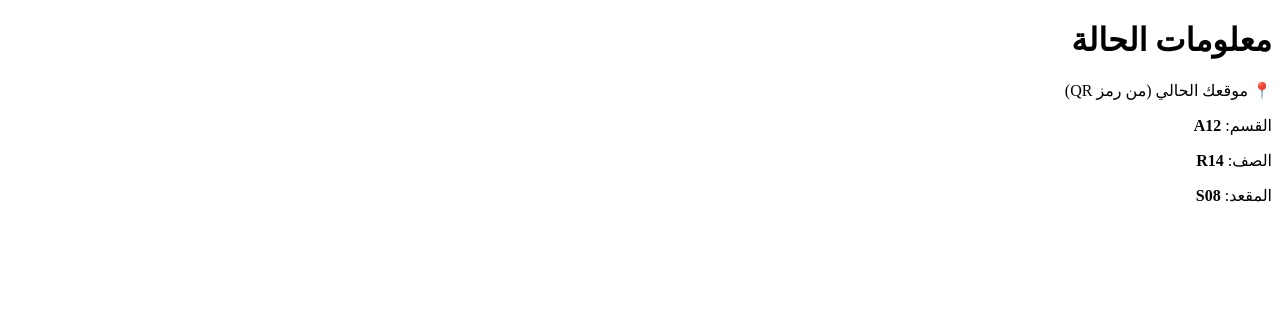
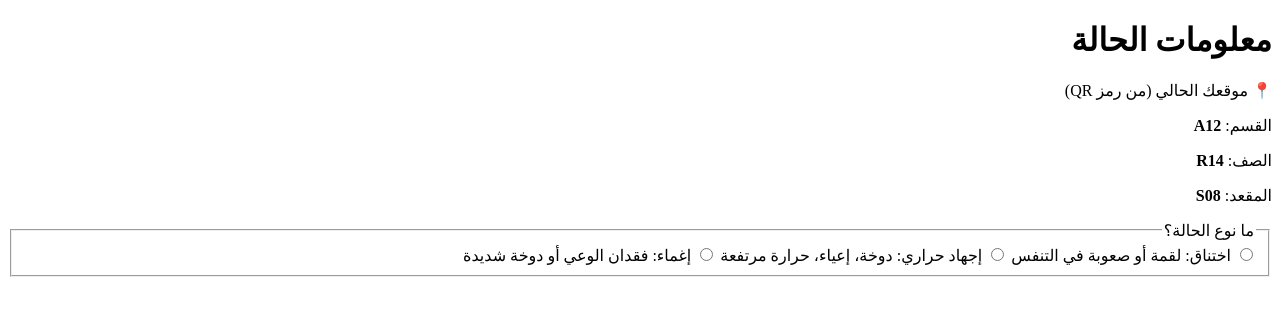
Before and after one commit to YKH02/QrAidex, a plain HTML site: page fan/index.html in a window 1280 px wide. Drawn offline with Linux system fonts and the light colour scheme.

Commit message:
Add radio buttons for case type selection

```diff
--- a/fan/index.html
+++ b/fan/index.html
@@ -15,6 +15,23 @@
     <p>الصف: <b>R14</b></p>
     <p>المقعد: <b>S08</b></p>
   </div>
+  <fieldset>
+    <legend>ما نوع الحالة؟</legend>
 
+    <label>
+      <input type="radio" name="caseType" value="اختناق">
+      اختناق: لقمة أو صعوبة في التنفس
+    </label>
+
+    <label>
+      <input type="radio" name="caseType" value="إجهاد حراري">
+      إجهاد حراري: دوخة، إعياء، حرارة مرتفعة
+    </label>
+
+    <label>
+      <input type="radio" name="caseType" value="إغماء">
+      إغماء: فقدان الوعي أو دوخة شديدة
+    </label>
+  </fieldset>
 </body>
 </html>
```
